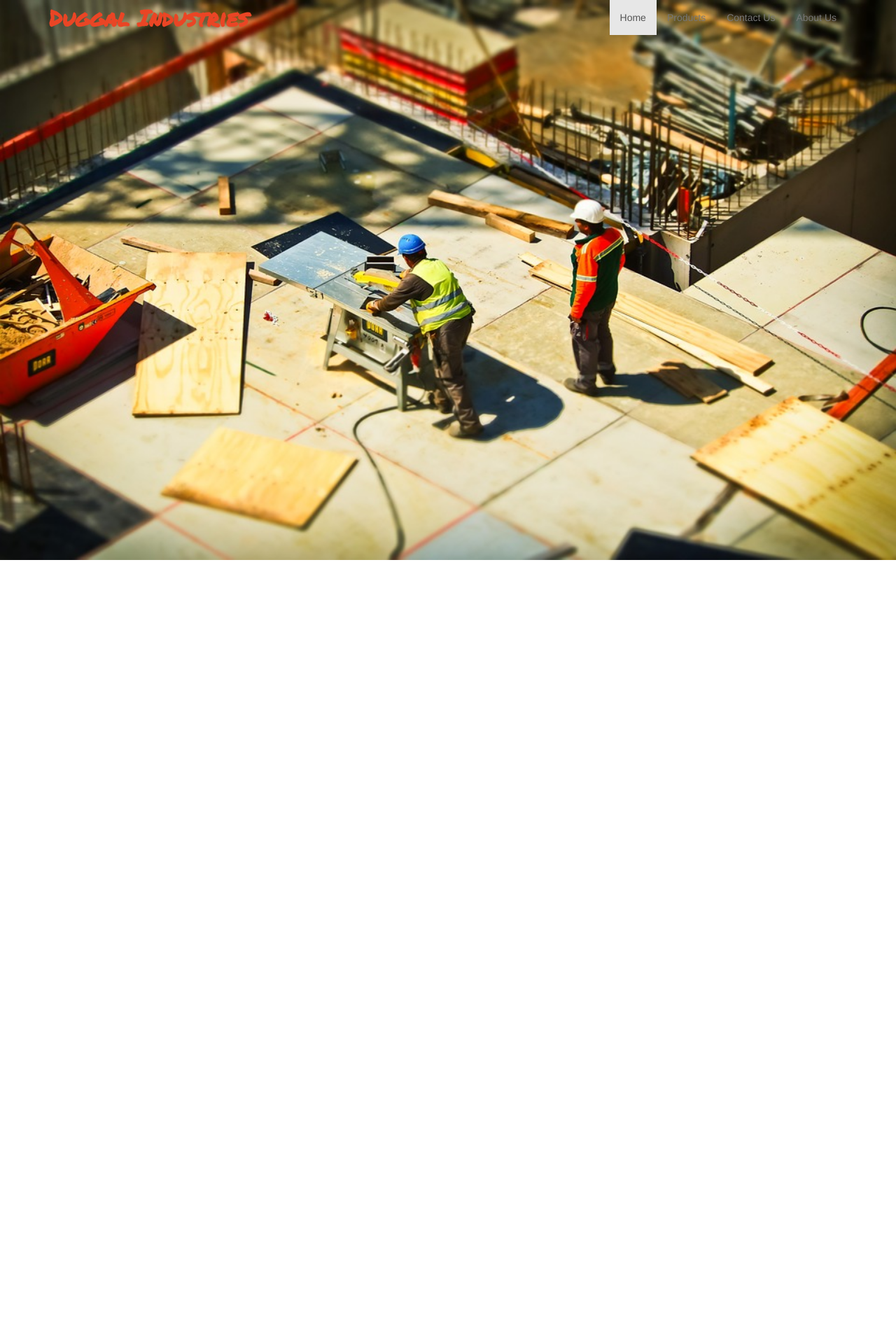
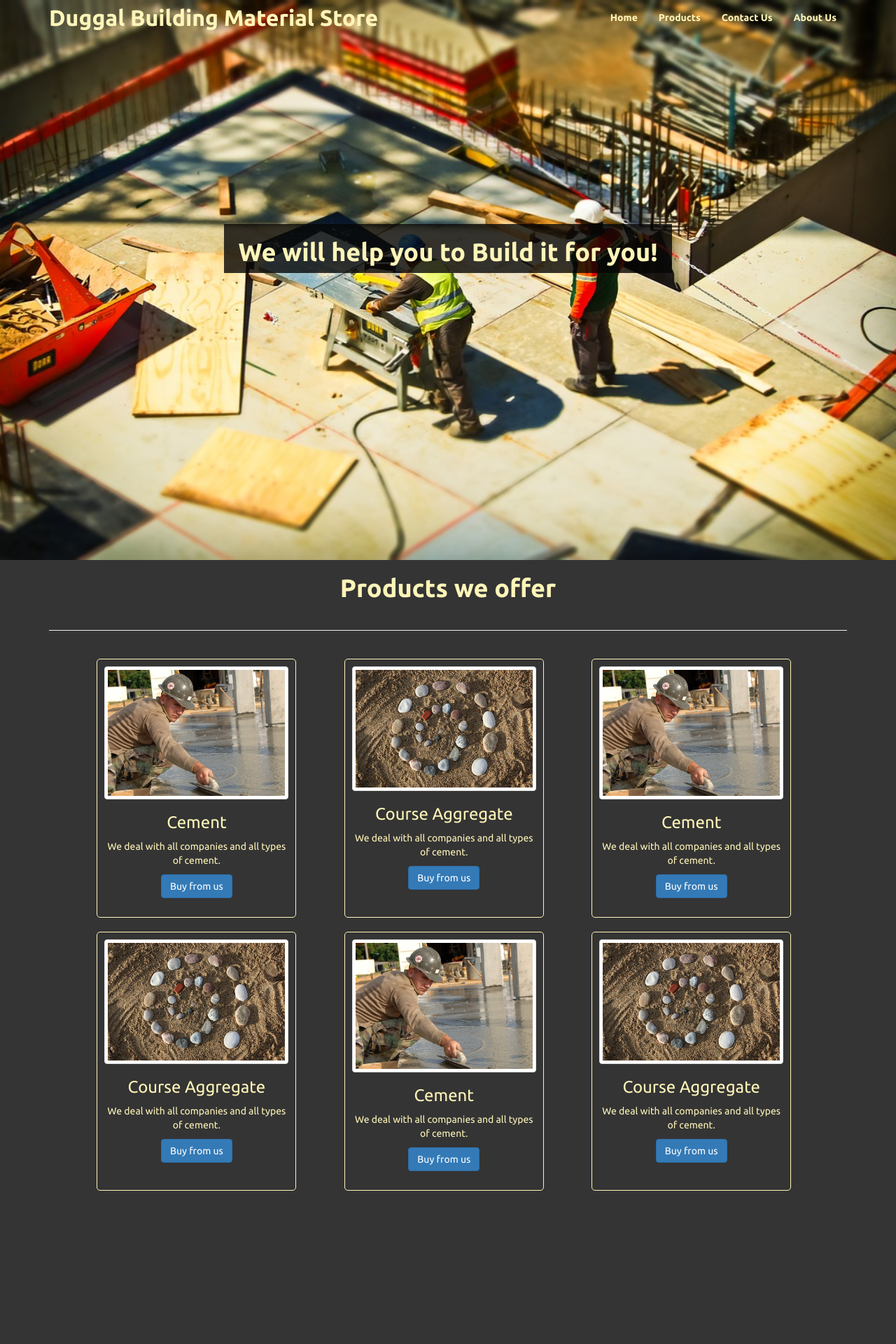
Before and after one commit to singh1114/Djangosite, a Django app: page / in a window 1280 px wide. Shown: the top 1920 px of the page at 70% size. Before the commit the page ends 800 px from the top, so only its background shows below. Run offline with Django 3.2, Linux system fonts and the light colour scheme; some libraries are stand-ins or nearby versions.

Commit message:
design improved

```diff
--- /dev/null
+++ b/duggal/webportal/static/css/base.css
@@ -0,0 +1,40 @@
+*{
+	margin: 0px;
+	padding: 0px;
+	font-family: Ubuntu;
+	color: #FFF5B9;
+}
+#header {
+	border : none;
+	transition-duration: 0.5s;
+	margin: 0px;
+	background: none;
+}
+#header .navbar-brand strong{
+	font-family: Ubuntu;
+	font-size: 32px;
+}
+.container-fluid{
+	background: #343434;
+}
+.container-fluid, .col-md-12{
+	padding: 0px;
+}
+.row{
+	margin: 0px;
+}
+#header li a strong{
+	color: #FFF5B9;
+}
+#header li a:hover{
+	border-bottom: 3px solid red;
+}
+#main-content{
+	text-align: center;
+}
+#footer{
+	width: 100px;
+}
+.nav{
+	transition-duration: 1s;
+}
--- a/duggal/webportal/static/css/index.css
+++ b/duggal/webportal/static/css/index.css
@@ -1,10 +1,23 @@
-*{
-	margin: 0px;
-	padding: 0px;
+#main-image{
+	width: 100%;
+	height: 100vh;
 }
-.nav {
-	transition-duration: 1s;
+#main-tagline{
+	background: rgba(5,5,5,0.8);
+	margin-top: -60vh;
 }
-li a{
-	color: white;
+#all-products{
+	text-align: center;
 }
+#all-products h1{
+	margin-bottom: 40px;
+}
+#all-products #product{
+	border: 1px solid #FFF5B9;
+	padding: 10px;
+	/*margin: auto;*/
+	border-radius: 5px;
+	min-height: 370px;
+	margin-left: 6%;
+	margin-top: 20px;
+}
--- a/duggal/webportal/templates/webportal/base.html
+++ b/duggal/webportal/templates/webportal/base.html
@@ -7,22 +7,21 @@
     <link rel="stylesheet" href="https://maxcdn.bootstrapcdn.com/bootstrap/3.3.6/js/bootstrap.min.js">
     <script src="https://ajax.googleapis.com/ajax/libs/jquery/1.12.4/jquery.min.js"></script>
     <link href="https://fonts.googleapis.com/css?family=Ubuntu:400,700" rel="stylesheet">
-    <link href="https://fonts.googleapis.com/css?family=Permanent+Marker" rel="stylesheet">
+    <link rel="stylesheet" href="{% static 'css/base.css' %}">
     <link rel="stylesheet" href="{% static 'css/index.css' %}">
 </head>
 <body>
 	<div class="container-fluid">
-		<nav class="navbar navbar-default navbar-fixed-top" id="header" style="background:none; border:none; ">
+		<nav class="navbar navbar-default navbar-fixed-top" id="header">
 		    <div class="container">
 			    <div class="navbar-header">
-			      <a class="navbar-brand" href="#"><strong style="font-family: Permanent Marker; font-size : 32px; color: #EA4525;">Duggal Industries</strong></a>
+			      <a class="navbar-brand" href="#"><strong>Duggal Building Material Store</strong></a>
 			    </div>
 			    <ul class="nav navbar-nav" id="nav-list" style="float:right; color: #EA4525;">
-				    <li class="active"><a href="/">Home</a></li>
-				    <li><a href="#">Products</a></li>
-				    <li><a href="/your_list/">Contact Us</a></li>
-
-				    <li><a href="/createtask">About Us</a></li>
+				    <li><a href="/"><strong>Home</strong></a></li>
+				    <li><a href="#product"><strong>Products</strong></a></li>
+				    <li><a href="#"><strong>Contact Us</strong></a></li>
+				    <li><a href="#"><strong>About Us</strong></a></li>
 			    </ul>
 		    </div>
 		</nav>
@@ -46,7 +45,7 @@
 	    $(document).scroll(function() {
         scroll_start = $(this).scrollTop();
         if(scroll_start > offset.top) {
-        	$('#header').css('background-color', 'rgba(34,34,34,0.9)');
+        	$('#header').css('background-color', 'rgba(34,34,34,1.0)');
         } else {
           	$('#header').css('background-color', 'transparent');
         }
--- a/duggal/webportal/templates/webportal/index.html
+++ b/duggal/webportal/templates/webportal/index.html
@@ -1,6 +1,97 @@
 {% extends 'webportal/base.html' %}
 {% load staticfiles %}
 {% block content %}
-	<img src="{% static 'images/construction.jpg' %}" style=" width:100vw; height:100vh; margin-left:-30px;">
+	<img src="{% static 'images/construction.jpg' %}" id="main-image">
+	<div class="col-md-6 col-md-offset-3" id="main-tagline">
+		<h1><strong>We will help you to Build it for you!</strong></h1>
+	</div>
+	<div class="container" id="all-products">
+		<a name="product"></a>
+		<h1><strong>Products we offer</strong></h1><hr/>
+		<div class = "col-sm-6 col-md-3" id="product">
+	        <div class = "thumbnail">
+	        	<img src = "{% static 'images/cement.jpg' %}" alt = "Generic placeholder thumbnail">
+	        </div>
+	        <div class = "caption">
+	        <h3>Cement</h3>
+	        <p>We deal with all companies and all types of cement.</p>
+	        <p>
+	            <a href = "#" class = "btn btn-primary" role = "button">
+	               Buy from us
+	            </a>
+	        </p>
+	    	</div>
+	    </div>
+	    <div class = "col-sm-6 col-md-3" id="product">
+	        <div class = "thumbnail">
+	        	<img src = "{% static 'images/course.jpg' %}" alt = "Generic placeholder thumbnail">
+	        </div>
+	        <div class = "caption">
+	        <h3>Course Aggregate</h3>
+	        <p>We deal with all companies and all types of cement.</p>
+	        <p>
+	            <a href = "#" class = "btn btn-primary" role = "button">
+	               Buy from us
+	            </a>
+	        </p>
+	    	</div>
+		</div>
+		<div class = "col-sm-6 col-md-3" id="product">
+	        <div class = "thumbnail">
+	        	<img src = "{% static 'images/cement.jpg' %}" alt = "Generic placeholder thumbnail">
+	        </div>
+	        <div class = "caption">
+	        <h3>Cement</h3>
+	        <p>We deal with all companies and all types of cement.</p>
+	        <p>
+	            <a href = "#" class = "btn btn-primary" role = "button">
+	               Buy from us
+	            </a>
+	        </p>
+	    	</div>
+	    </div>
+		<div class = "col-sm-6 col-md-3" id="product" style>
+	        <div class = "thumbnail">
+	        	<img src = "{% static 'images/course.jpg' %}" alt = "Generic placeholder thumbnail">
+	        </div>
+	        <div class = "caption">
+	        <h3>Course Aggregate</h3>
+	        <p>We deal with all companies and all types of cement.</p>
+	        <p>
+	            <a href = "#" class = "btn btn-primary" role = "button">
+	               Buy from us
+	            </a>
+	        </p>
+	    	</div>
+		</div>
+		<div class = "col-sm-6 col-md-3" id="product">
+	        <div class = "thumbnail">
+	        	<img src = "{% static 'images/cement.jpg' %}" alt = "Generic placeholder thumbnail">
+	        </div>
+	        <div class = "caption">
+	        <h3>Cement</h3>
+	        <p>We deal with all companies and all types of cement.</p>
+	        <p>
+	            <a href = "#" class = "btn btn-primary" role = "button">
+	               Buy from us
+	            </a>
+	        </p>
+	    	</div>
+	    </div>
+		<div class = "col-sm-6 col-md-3" id="product" style>
+	        <div class = "thumbnail">
+	        	<img src = "{% static 'images/course.jpg' %}" alt = "Generic placeholder thumbnail">
+	        </div>
+	        <div class = "caption">
+	        <h3>Course Aggregate</h3>
+	        <p>We deal with all companies and all types of cement.</p>
+	        <p>
+	            <a href = "#" class = "btn btn-primary" role = "button">
+	               Buy from us
+	            </a>
+	        </p>
+	    	</div>
+		</div>
+	</div>
 	<div style="height: 2000px;"></div>
 {% endblock %}
```
Also changed, not shown: duggal/webportal/static/images/cement.jpg (added), duggal/webportal/static/images/course.jpg (added).
